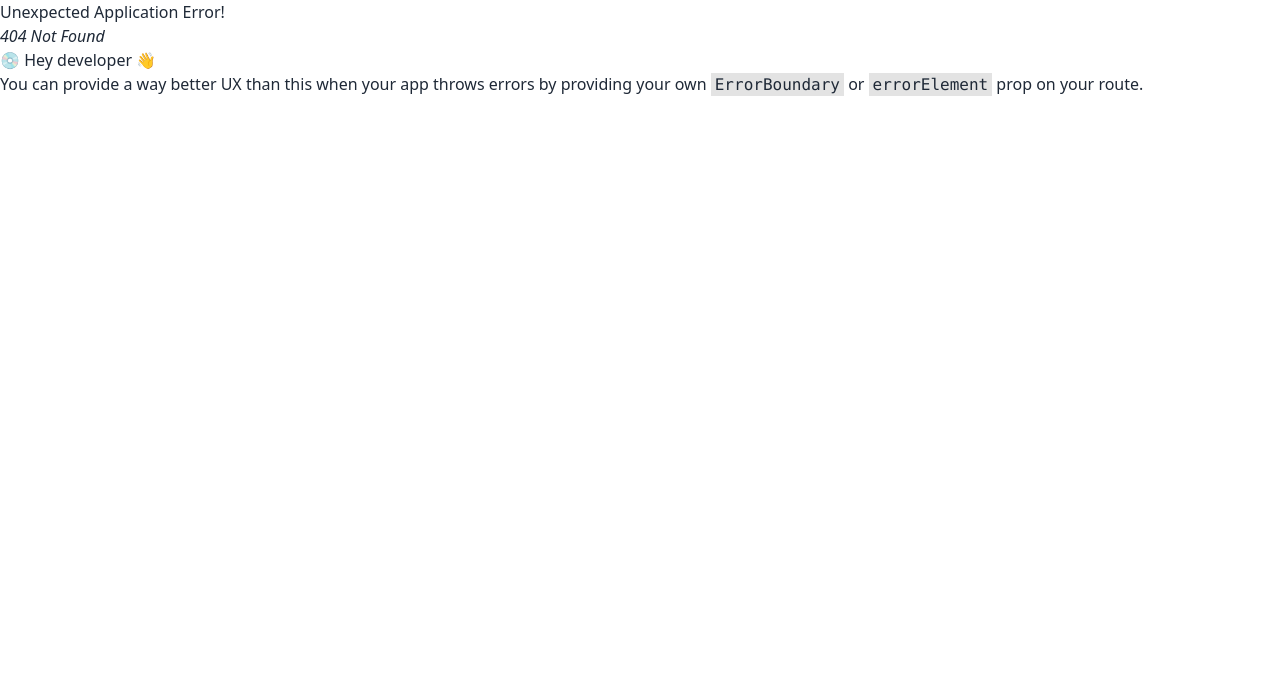
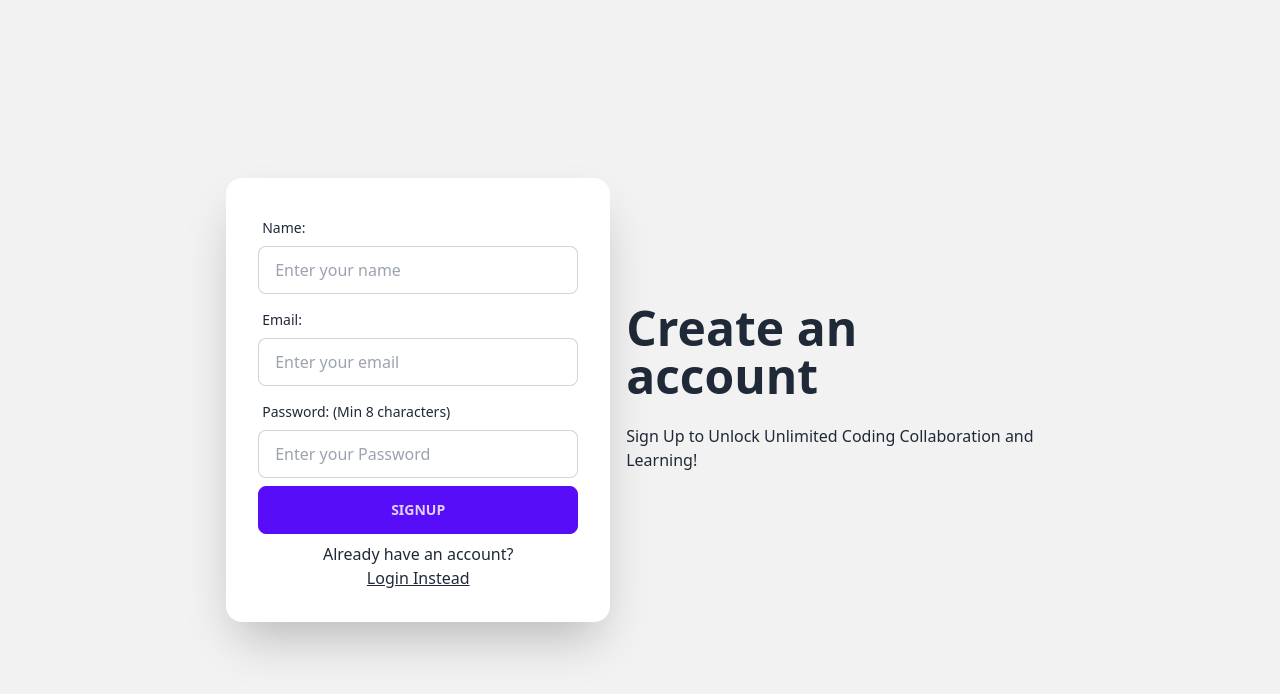
Before and after one commit to uniquesonu/CodeConnect, a React (Vite) app: page /signup in a window 1280 px wide. Before the commit this address had no page. Shown: the top 694 px of the page. Built offline with nearby package versions, Linux system fonts and the light colour scheme; no server answers.

Commit message:
login signup logout functionality added

```diff
--- a/package.json
+++ b/package.json
@@ -10,6 +10,7 @@
     "preview": "vite preview"
   },
   "dependencies": {
+    "appwrite": "^11.0.0",
     "react": "^18.2.0",
     "react-dom": "^18.2.0",
     "react-icons": "^4.10.1",
--- a/src/Pages/Dashboard.jsx
+++ b/src/Pages/Dashboard.jsx
@@ -1,13 +1,25 @@
-import React from 'react'
+import React, { useEffect, useState } from 'react'
 import Drawer from '../components/Drawer'
 import { FaLaptopCode } from 'react-icons/fa'
+import { account } from '../appwrite/appwriteConfig'
+import { useNavigate } from 'react-router-dom'
 
 function Dashboard() {
+  const [name, setName] = useState("User")
+  const navigate = useNavigate();
+  useEffect(()=>{
+    const user = account.get();
+    user.then((res=>{
+      setName(res.name)
+    })).catch(()=>{
+      navigate('/landing')
+    })
+  },[navigate])
   return (
     <Drawer>
         <div className='min-h-screen flex flex-col items-center justify-center text-primary-content text-center gap-4 p-4 '>
         <FaLaptopCode size={108} className='mx-auto'/>
-            <h1 className="mb-5 text-5xl font-bold">Hello, Sonu👋🏻</h1>
+            <h1 className="mb-5 text-5xl font-bold">Hello, {name}👋🏻</h1>
             <p>
             Start by creating/opening a new CodeConnect.
             </p>
--- a/src/Pages/Landing.jsx
+++ b/src/Pages/Landing.jsx
@@ -1,8 +1,16 @@
-import React from 'react';
+import React, { useEffect } from 'react';
 import {FaLaptopCode} from 'react-icons/fa';
-import { Link } from 'react-router-dom';
+import { Link, useNavigate } from 'react-router-dom';
+import { account } from '../appwrite/appwriteConfig';
 
 function Landing() {
+  const navigate = useNavigate();
+  useEffect(()=>{
+    const user = account.get();
+    user.then(()=>{
+      navigate('/')
+    }).catch()
+  },[navigate])
   return (
     <>
       <div
@@ -17,7 +25,7 @@ function Landing() {
             <p>
             A Sharable Code Community for Developers Worldwide.
             </p>
-            <button className="btn btn-primary"><Link to='/'>Get Started</Link></button>
+            <Link to={"/signup"} className="btn btn-primary">Get Started</Link>
           </div>
         </div>
       </div>
--- /dev/null
+++ b/src/Pages/Login.jsx
@@ -0,0 +1,44 @@
+import React, { useState } from 'react'
+import Auth from '../components/Auth'
+import { account } from '../appwrite/appwriteConfig'
+import { useNavigate } from 'react-router-dom'
+
+const LoginBtn = ({onClick}) =>{
+  return (
+    <button onClick={onClick} className="btn btn-primary">Login</button>
+  )
+}
+
+const Login = () => {
+  const [email,setEmail] = useState("");
+  const [password,setPassword] = useState("");
+
+  const navigate = useNavigate();
+  const loginAccount=async()=>{
+    const promise = account.createEmailSession(
+      email,
+      password
+  );
+  promise.then((response)=>{
+    navigate('/');
+  }).catch(err=>{
+    alert(err)
+  });
+
+  }
+  return (
+    <Auth
+    title={"Login Now"}
+    description={"Log In to Access Your Collaborative Coding Experience!"} button={<LoginBtn onClick={loginAccount}/>}
+    bottomQn={"Didn't have an account?"}
+    bottomLabel={"Signup Instead"}
+    bottomLink={"/signup"}
+    email={email}
+    password={password}
+    setEmail={setEmail}
+    setPassword={setPassword}
+    />
+  )
+}
+
+export default Login
--- /dev/null
+++ b/src/Pages/Signup.jsx
@@ -0,0 +1,55 @@
+import React, { useState } from 'react'
+import Auth from '../components/Auth'
+import { Account, ID } from 'appwrite'
+import { account, client } from '../appwrite/appwriteConfig'
+import { useNavigate } from 'react-router-dom'
+
+const SingupBtn = ({onClick}) =>{
+  return (
+    <button onClick={onClick} className="btn btn-primary">Signup</button>
+  )
+}
+
+
+
+function Signup() {
+  const [email,setEmail] = useState("")
+  const [name,setName] = useState("")
+  const [password,setPassword] = useState("")
+  const navigate = useNavigate();
+  const createAccount = async() =>{
+    const promise = account.create(
+      ID.unique(),
+      email,
+      password,
+      name
+  );
+
+  promise.then((response)=>{
+    console.log(response)
+    navigate('/login')
+  }).catch(err=>{
+    alert(err)
+  })
+  }
+
+
+  return (
+    <Auth
+    title={"Create an account"}
+    description={"Sign Up to Unlock Unlimited Coding Collaboration and Learning!"}
+    button={<SingupBtn onClick={createAccount}/>}
+    bottomQn={"Already have an account?"}
+    bottomLabel={"Login Instead"}
+    bottomLink={"/login"}
+    email={email}
+    password={password}
+    setEmail={setEmail}
+    setPassword={setPassword}
+    name={name}
+    setName={setName}
+    />
+  )
+}
+
+export default Signup
--- /dev/null
+++ b/src/appwrite/appwriteConfig.js
@@ -0,0 +1,12 @@
+import { Account, Client } from "appwrite";
+
+const client = new Client();
+
+client
+    .setEndpoint('https://cloud.appwrite.io/v1')
+    .setProject('64a2d0325e1464341afd');
+
+const account = new Account(client)
+
+
+export {client, account}
--- /dev/null
+++ b/src/components/Auth.jsx
@@ -0,0 +1,97 @@
+import React, { useEffect } from 'react'
+import { Link, useNavigate } from 'react-router-dom'
+import { account } from '../appwrite/appwriteConfig';
+
+function Auth({
+  title,
+  description,
+  button,
+  bottomQn,
+  bottomLabel,
+  bottomLink,
+  email,
+  password,
+  setEmail,
+  setPassword,
+  name,
+  setName
+}){
+  const navigate = useNavigate();
+  useEffect(()=>{
+    const user = account.get();
+    user.then(()=>{
+      navigate('/')
+    }).catch()
+  },[navigate])
+  return (
+    <div className="hero min-h-screen bg-base-200">
+  <div className="hero-content flex-col lg:flex-row-reverse">
+    <div className="text-center lg:text-left">
+      <h1 className="text-5xl font-bold">{title}</h1>
+      <p className="py-6">
+        {description}
+      </p>
+    </div>
+    <div className="card flex-shrink-0 w-full max-w-sm shadow-2xl bg-base-100">
+      <div className="card-body">
+        {setName && <div className="form-control">
+          <label className="label">
+            <span
+            className="label-text">
+              Name:
+              </span>
+          </label>
+          <input
+          type="text"
+          placeholder="Enter your name"
+          className="input input-bordered"
+          value={name}
+          onChange={(e)=>setName(e.target.value)}
+          />
+        </div>}
+        <div className="form-control">
+          <label className="label">
+            <span
+            className="label-text">
+              Email:
+              </span>
+          </label>
+          <input
+          type="email"
+          placeholder="Enter your email"
+          className="input input-bordered"
+          value={email}
+          onChange={(e)=>setEmail(e.target.value)}
+          />
+        </div>
+        <div className="form-control">
+          <label className="label">
+            <span
+            className="label-text">
+              Password: (Min 8 characters)
+              </span>
+          </label>
+          <input
+          type="password"
+          placeholder="Enter your Password"
+          className="input input-bordered"
+          value={password}
+          onChange={(e)=>setPassword(e.target.value)}
+          />
+        </div>
+
+        {button}
+        <span className='text-center'>
+          {bottomQn}
+          <br />
+          <Link to={bottomLink} className='link'>{bottomLabel}</Link>
+        </span>
+
+      </div>
+    </div>
+  </div>
+</div>
+  )
+}
+
+export default Auth
--- a/src/components/Drawer.jsx
+++ b/src/components/Drawer.jsx
@@ -1,8 +1,22 @@
 import React from 'react'
 import { MdLogout, MdMenu } from 'react-icons/md'
 import { FaPlus } from 'react-icons/fa'
+import { account } from '../appwrite/appwriteConfig'
+import { useNavigate } from 'react-router-dom'
 
 function Drawer({children}) {
+  const navigate = useNavigate();
+  const logout = () =>{
+    const user = account.get()
+    const promise = account.deleteSession('current')
+    promise.then(()=>{
+      navigate('/landing')
+    }
+    ).catch(err=>{
+      alert(err)
+    })
+
+  }
   return (
     <div className="drawer lg:drawer-open">
   <input id="my-drawer-2" type="checkbox" className="drawer-toggle" />
@@ -49,7 +63,7 @@ function Drawer({children}) {
         </li>
 
         {/* logout button */}
-        <button className="btn btn-error mt-auto">
+        <button onClick={logout} className="btn btn-error mt-auto">
           <MdLogout size={24}/>
           <span>Logout</span>
         </button>
```
Also changed, not shown: src/main.jsx (+10 -0 lines), 1 other file (tests, documents, lock files or other folders).
